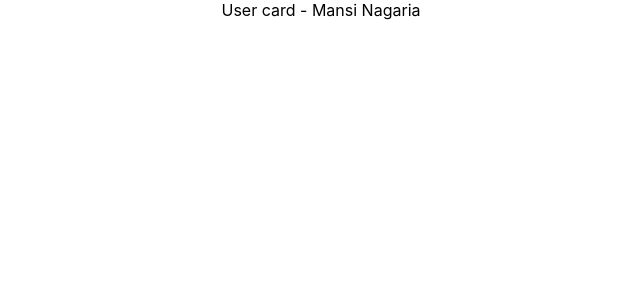
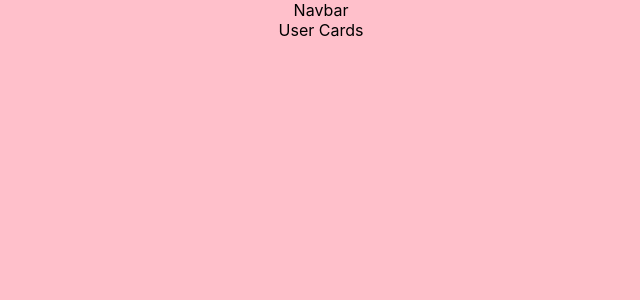
Before and after one commit to mansi10101/UserCard, a React (Create React App) app: page / in a window 1280 px wide. Shown: the top 300 px of the page, without its empty margins (319-959 px from the left). Built offline with nearby package versions, Linux system fonts and the light colour scheme.

Commit message:
chore: Layout defined

```diff
--- a/src/App.css
+++ b/src/App.css
@@ -1,3 +1,5 @@
 .App {
     text-align: center;
+    width: 100vw;
+    height: 100vh;
 }
--- a/src/App.js
+++ b/src/App.js
@@ -1,7 +1,12 @@
 import './App.css';
+import Layout from './Components/Layout';
 
 function App() {
-	return <div className='App'>User card - Mansi Nagaria</div>;
+	return (
+		<div className='App'>
+			<Layout />
+		</div>
+	);
 }
 
 export default App;
--- /dev/null
+++ b/src/Components/Layout.jsx
@@ -0,0 +1,12 @@
+import * as React from 'react';
+import styles from '../stylesheets/Layout.module.css';
+const Layout = () => {
+	return (
+		<div className={styles.container}>
+			<div className={styles.section}>Navbar</div>
+			<div className={styles.section}>User Cards</div>
+		</div>
+	);
+};
+
+export default Layout;
--- /dev/null
+++ b/src/stylesheets/Layout.module.css
@@ -0,0 +1,5 @@
+.container {
+    background-color: pink;
+    width: 100%;
+    height: 100%;
+}
```
